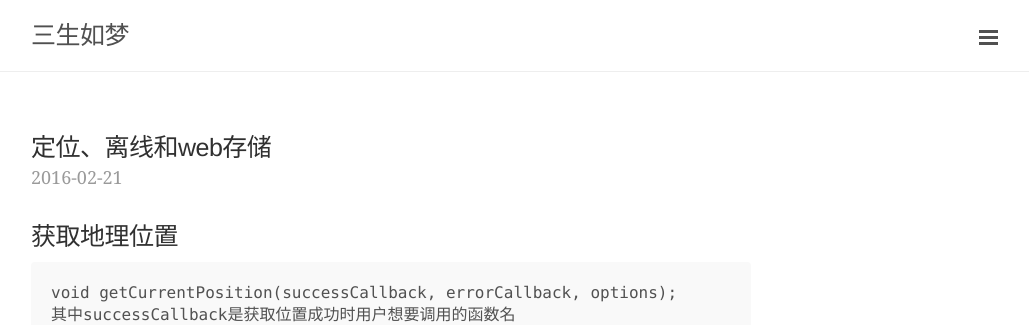
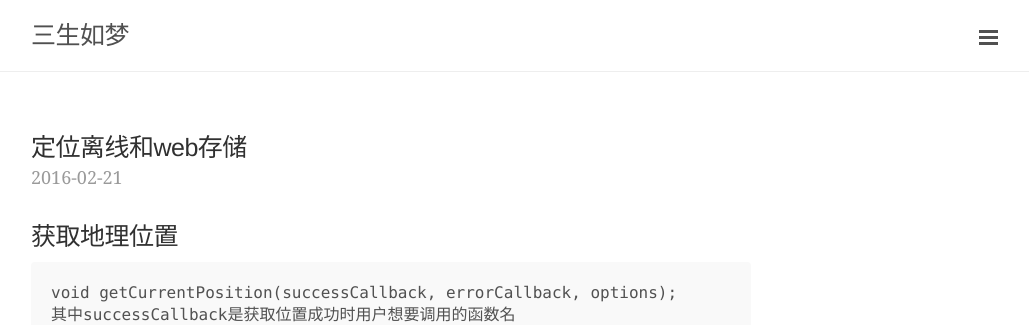
Before and after one commit to gaoyan10/gaoyan10.github.io, a Jekyll site: the page built from _posts/2016-02-21-web离线技术.md, in a window 1280 px wide and 900 px high. Shown: the top 325 px of the window, without its empty margins (249-1278 px from the left). Built offline with Jekyll 4.4.1, drawn with Linux system fonts in a browser that asks for light colours; some web fonts are replaced; Markdown is read by kramdown in place of the engine named in the settings; comment, search, counter and statistics services are not loaded.

```diff
--- a/_posts/2016-02-21-web离线技术.md
+++ b/_posts/2016-02-21-web离线技术.md
@@ -1,6 +1,6 @@
 ---
 layout: post
-title: 定位、离线和web存储
+title: 定位离线和web存储
 categories: [语言学习]
 tags: [location, 离线web, storage]
 ---
```
Also changed, not shown: _posts/2016-02-21-javascript控制css.md (+1 -1 lines).
